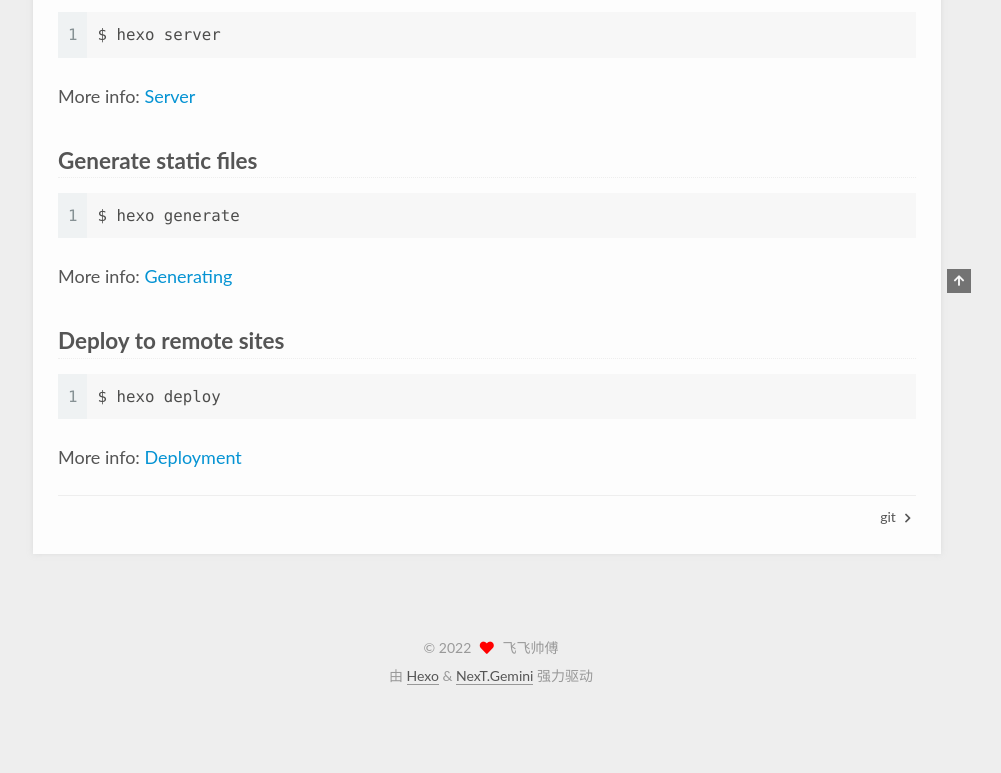
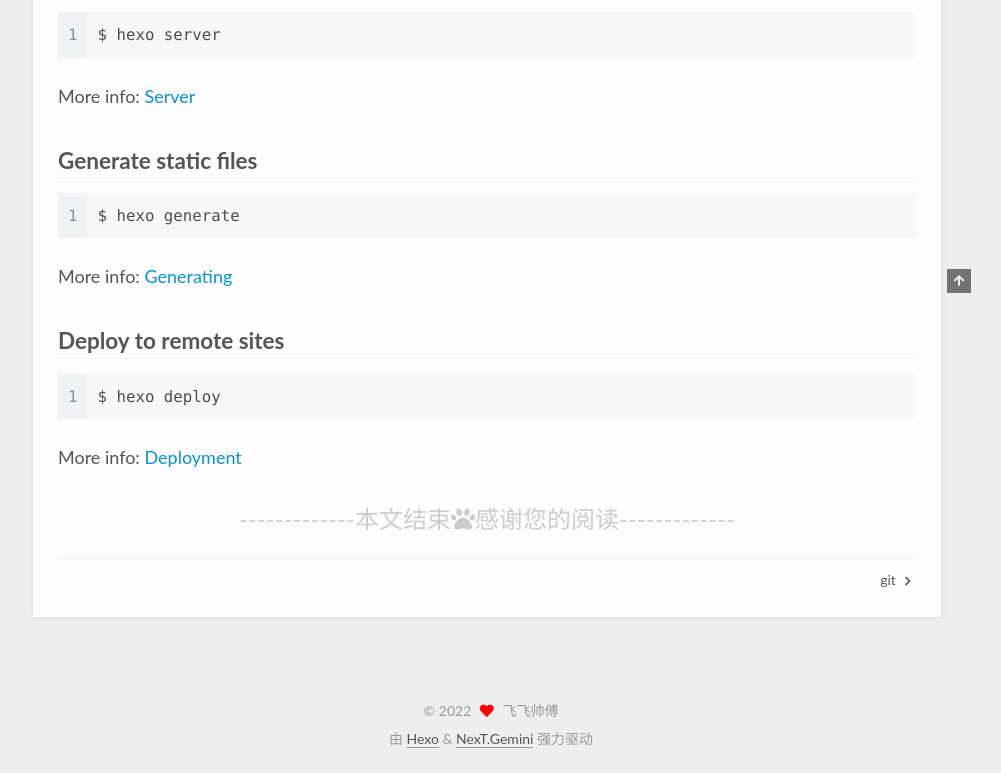
Before and after one commit to feiyu7348/feiyu7348.github.io, a plain HTML site: page 2022/06/22/hello-world/index.html in a window 1280 px wide. Shown: the part 607-1380 px from the top of the page, without its empty margins (279-1280 px from the left). Before the commit the page ends 1317 px from the top, so only its background shows below. Drawn offline with Linux system fonts and the light colour scheme; some packages are replaced by stand-ins of ours; a script that the page names is missing.

Commit message:
Site updated: 2022-10-24 23:23:41

```diff
--- a/2022/06/22/hello-world/index.html
+++ b/2022/06/22/hello-world/index.html
@@ -235,6 +235,16 @@
 
 
 
+
+      <div>
+       <div>
+
+        <div style="text-align:center;color: #ccc;font-size:24px;">-------------本文结束<i class="fa fa-paw"></i>感谢您的阅读-------------</div>
+
+</div>
+      </div>
+
+
       <footer class="post-footer">
 
 
```
Also changed, not shown: 2022/10/23/git/index.html (+10 -0 lines), index.html (+4 -0 lines).
